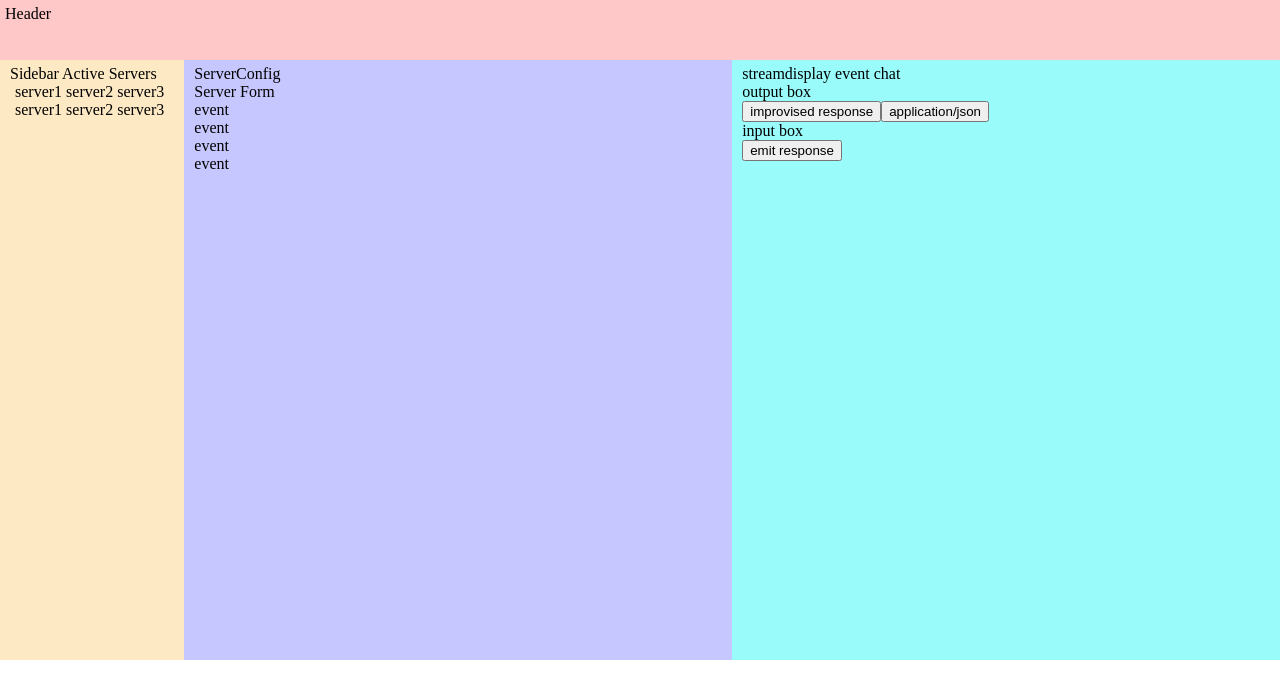
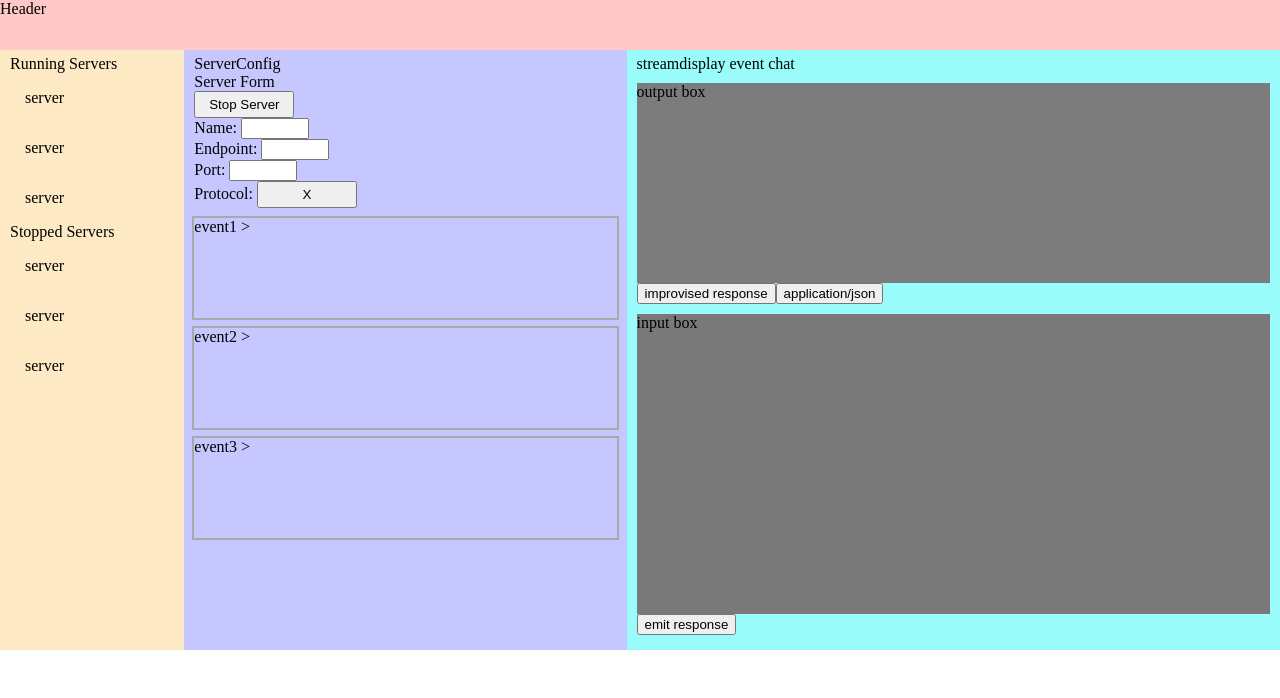
Before and after one commit to oslabs-beta/socketcast, a React app: page / in a window 1280 px wide. Shown: the top 698 px of the page. Built offline with nearby package versions, Linux system fonts and the light colour scheme; the HTML template or start-up script is replaced by a standard one.

Commit message:
CSS tweaks

```diff
--- a/src/components/EventConfig.tsx
+++ b/src/components/EventConfig.tsx
@@ -2,11 +2,10 @@ import React from "react";
 
 function EventConfig() {
   return (
-    <div className = "eventconfig">
-      <div> event </div>
-      <div> event </div>
-      <div> event </div>
-      <div> event </div>
+    <div className="eventconfig">
+      <div className="event_placeholderdiv"> event1 {">"}</div>
+      <div className="event_placeholderdiv"> event2 {">"}</div>
+      <div className="event_placeholderdiv"> event3 {">"}</div>
     </div>
   );
 }
--- a/src/components/ServerForm.tsx
+++ b/src/components/ServerForm.tsx
@@ -3,6 +3,22 @@ import React from "react";
 function ServerForm() {
   return <div className = "serverForm">
     Server Form
+    <button className = "serverForm_button">Stop Server</button>
+    <form className = "serverForm_form">
+      <div>
+         Name: <input className = "serverForm_input"></input>
+      </div>
+      <div>
+      Endpoint: <input className = "serverForm_input"></input>
+      </div>
+      <div>
+      Port: <input className = "serverForm_input"></input>
+      </div>
+      <div>
+      Protocol: <button className = "serverForm_button">X</button>
+      </div>
+    </form>
+
   </div>;
 }
 
--- a/src/components/Sidebar.tsx
+++ b/src/components/Sidebar.tsx
@@ -1,24 +1,22 @@
 import React from "react";
 
-function Sidebar(){
+function Sidebar() {
   return (
-    <div className = "sidebar">
-      Sidebar
-
-      Active Servers
-      <div className = "sidebar_container">
-        server1
-        server2
-        server3
+    <div className="sidebar">
+      Running Servers
+      <div className="sidebar_container">
+        <p>server</p>
+        <p>server</p>
+        <p>server</p>
       </div>
-
-      <div className = "sidebar_container">
-        server1
-        server2
-        server3
+      Stopped Servers
+      <div className="sidebar_container">
+        <p>server</p>
+        <p>server</p>
+        <p>server</p>
       </div>
     </div>
-  )
+  );
 }
 
 export default Sidebar;
--- a/src/components/app.scss
+++ b/src/components/app.scss
@@ -25,11 +25,17 @@ html, body {
     background-color: rgb(213, 255, 255)
 }
 
+.event_placeholderdiv {
+    width: 100%;
+    height: 100px;
+    outline: 2px solid darkgrey;
+    margin-top: 10px;
+}
+
 .header {
     background-color: rgb(255, 200, 200);
     width: 100%;
     height: 50px;
-    padding: 5px;
 }
 
 
@@ -47,7 +53,22 @@ html, body {
 }
 
 .serverForm {
+    display: flex;
+    flex-direction: column;
+}
 
+.serverForm_form {
+    display: flex;
+    flex-direction: column;
+}
+
+.serverForm_input {
+    width: 60px;
+}
+
+.serverForm_button {
+    padding: 4px;
+    width: 100px;
 }
 
 .sidebar {
@@ -57,23 +78,27 @@ html, body {
 }
 
 .sidebar_container {
-    margin-left: 5px;
+    margin-left: 15px;
+    display: flex;
+    flex-direction: column;
 }
 
 .streamDisplay {
     background: rgb(154, 251, 251);
-    flex: 1;
+    flex: 1.5;
     padding: 5px 10px;
 }
 
-.streamDisplay__inputbox {
-    height: 400px;
-    width: 600px;
-    background-color: rgb(209, 209, 209);
+.streamDisplay_inputbox {
+    margin-top: 10px;
+    height: 300px;
+    width: 100%;
+    background-color: rgb(121, 121, 121);
 }
 
-.streamDisplay__outputbox {
-    height: 400px;
-    width: 600px;
-    background-color: rgb(209, 209, 209);
+.streamDisplay_outputbox {
+    margin-top: 10px;
+    height: 200px;
+    width: 100%;
+    background-color: rgb(124, 124, 124);
 }
```
